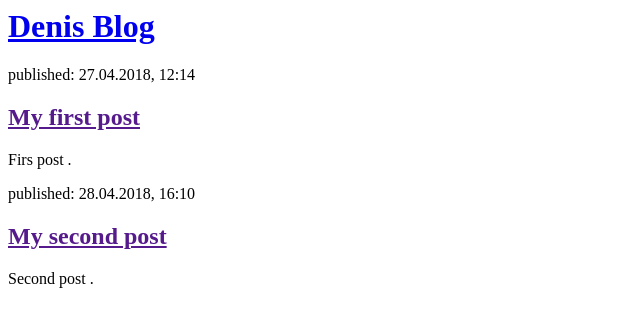
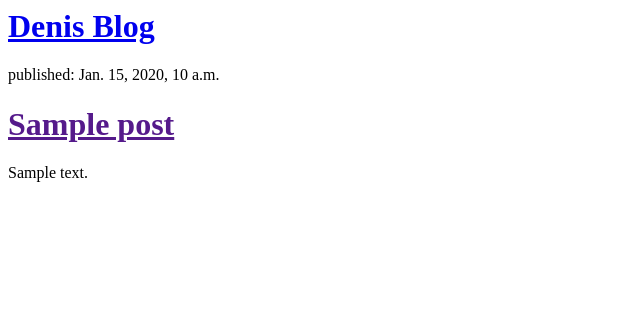
Before and after one commit to Denpl38/my-first-blog, a Django app: template blog/templates/blog/post_list.html in a window 1280 px wide. Shown: the top 327 px of the page, without its empty margins (0-640 px from the left). Run offline with Django 3.2, Linux system fonts and the light colour scheme; the template is opened without the code that fills it: values that come from a table or form of the project are taken from there, others are empty; tables that the repository leaves empty hold one stand-in row (values such as "Sample post").

Commit message:
Create post from data base

```diff
--- a/blog/templates/blog/post_list.html
+++ b/blog/templates/blog/post_list.html
@@ -6,17 +6,12 @@
         <div>
             <h1><a href="/">Denis Blog</a></h1>
         </div>
-
-        <div>
-            <p>published: 27.04.2018, 12:14</p>
-            <h2><a href="">My first post</a></h2>
-            <p>Firs post .</p>
-        </div>
-
-        <div>
-            <p>published: 28.04.2018, 16:10</p>
-            <h2><a href="">My second post</a></h2>
-            <p>Second post . </p>
-        </div>
+        {% for post in posts %}
+		<div>
+			<p> published: {{ post.published_date }} </p>
+			<h1> <a href=""> {{ post.title }} </a> </h1>
+                        <p> {{ post.text|linebreaksbr }} </p>
+		</div>
+	{% endfor %}
     </body>
 </html>
--- a/blog/views.py
+++ b/blog/views.py
@@ -1,5 +1,8 @@
 from django.shortcuts import render
+from .models import Post
+from django.utils import timezone
 
 # Create your views here.
 def post_list(request):
-	return render(request, 'blog/post_list.html',{})
+	posts = Post.objects.filter(published_date__lte=timezone.now()).order_by('published_date')
+	return render(request, 'blog/post_list.html', {'posts': posts})
```
